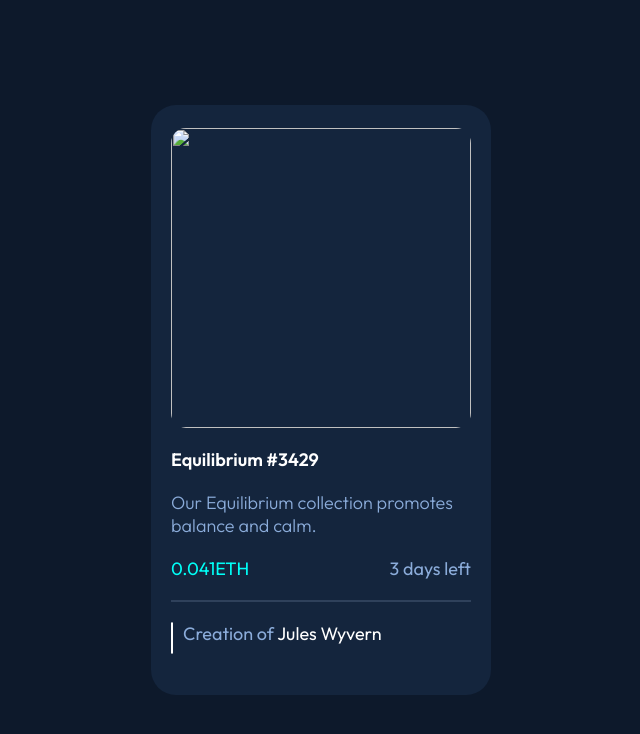
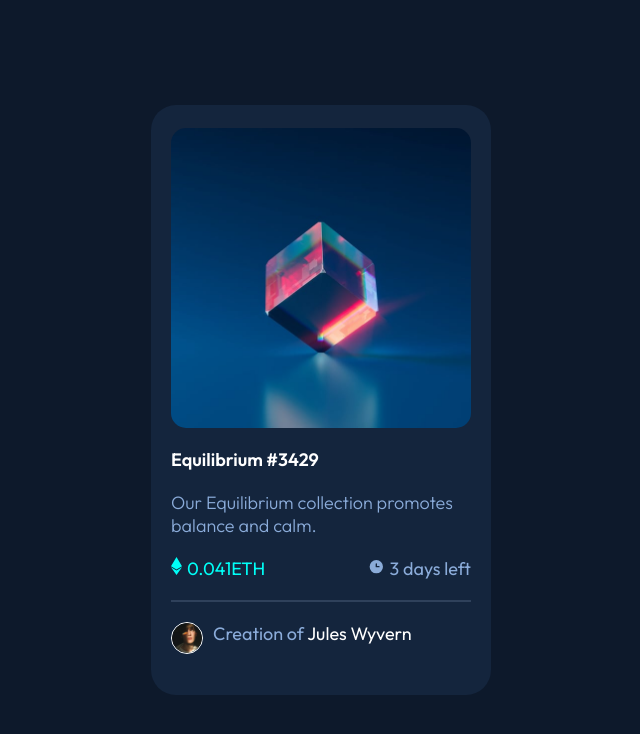
Before and after one commit to omathestudio/nft-preview-card-component-main, a plain HTML site: page index.html in a window 1280 px wide. Shown: the whole page, without its empty margins (319-959 px from the left). Drawn offline with Linux system fonts and the light colour scheme; the site is published under a folder, as on GitHub Pages, so addresses that start at the root find nothing.

Commit message:
Update index.html

```diff
--- a/index.html
+++ b/index.html
@@ -8,14 +8,14 @@
       rel="icon"
       type="image/png"
       sizes="32x32"
-      href="./images/favicon-32x32.png"
+      href="images/favicon-32x32.png"
     />
   </head>
   <body>
     <div class="card">
       <img
         class="image-equilibrium"
-        src="/images/image-equilibrium.jpg"
+        src="images/image-equilibrium.jpg"
         alt=""
       />
       <div class="card-info">
@@ -28,19 +28,19 @@
         </div>
 
         <div class="etherium-info">
-          <img class="icon-ethereum" src="/images/icon-ethereum.svg" alt="" />
+          <img class="icon-ethereum" src="images/icon-ethereum.svg" alt="" />
           <p class="etherium">0.041ETH</p>
         </div>
 
         <div class="days-left">
-          <img class="icon-clock" src="/images/icon-clock.svg" alt="" />
+          <img class="icon-clock" src="images/icon-clock.svg" alt="" />
           <p class="days">3 days left</p>
         </div>
 
         <hr />
 
         <div class="creator">
-          <img class="image-avatar" src="/images/image-avatar.png" alt="" />
+          <img class="image-avatar" src="images/image-avatar.png" alt="" />
           <p>Creation of <span class="avatar-name">Jules Wyvern</span></p>
         </div>
       </div>
```
